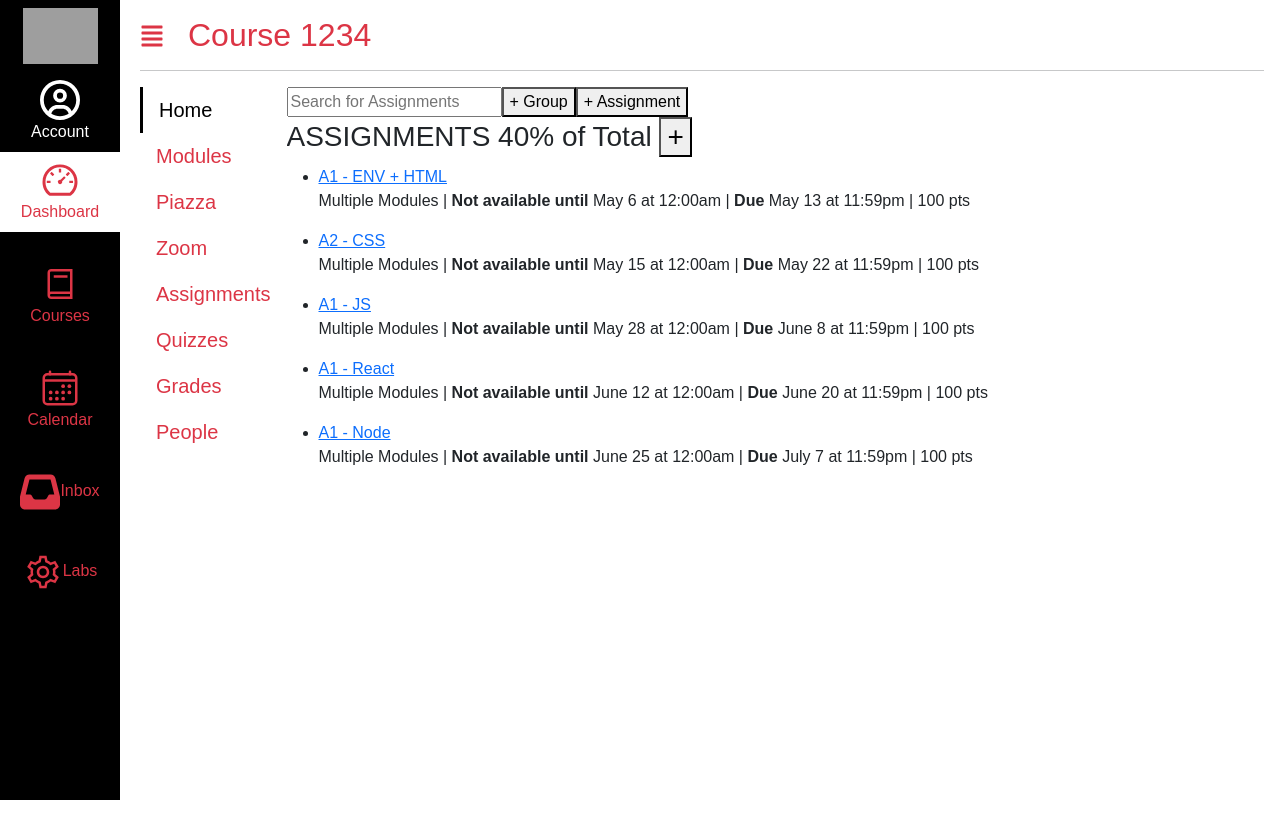
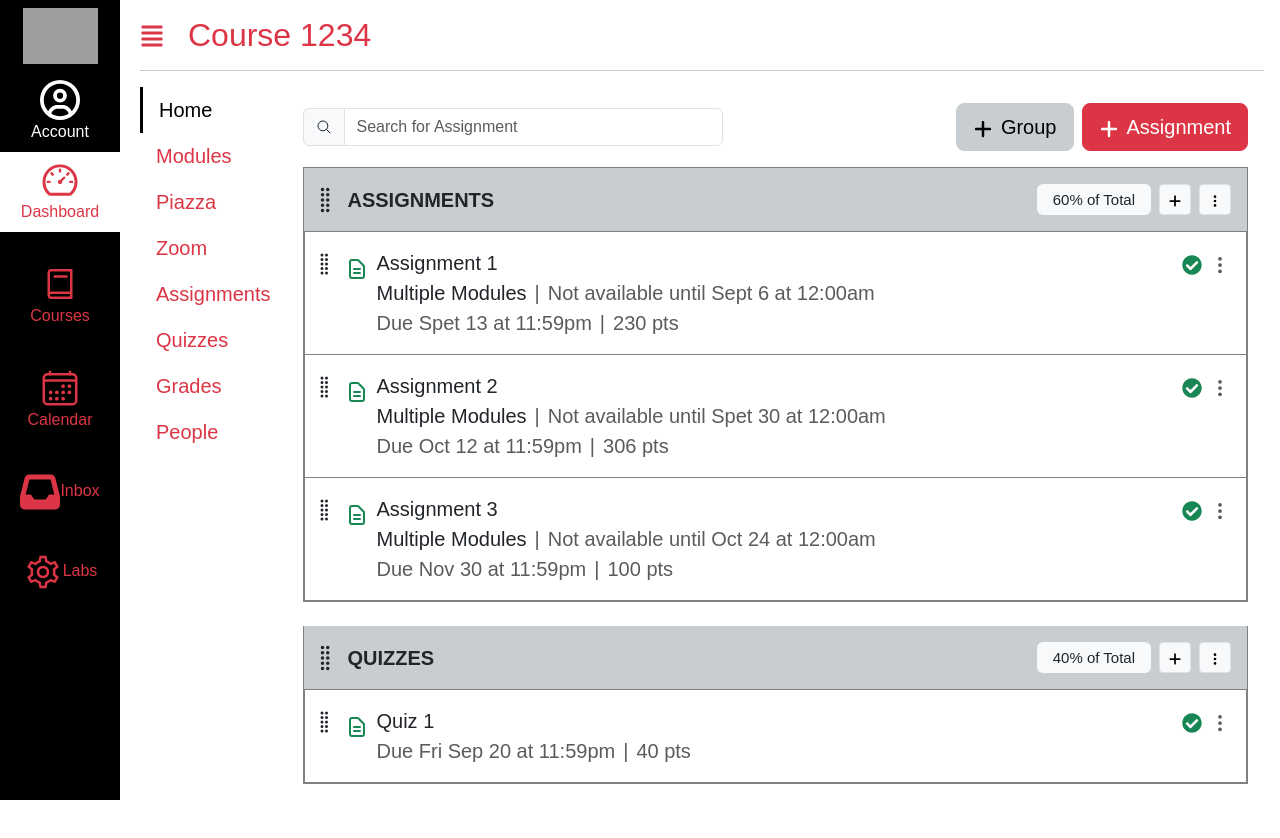
Before and after one commit to Rushikesh-pawar/kambaz-next-js, a Next.js app: page /Courses/1234/Assignments in a window 1280 px wide. Before the commit the page ends 800 px from the top, so only its background shows below. Built offline with nearby package versions, Linux system fonts and the light colour scheme; grey boxes are pictures that could not be loaded.

Commit message:
a2 CSS and Bootstrapss

```diff
--- a/app/(Kambaz)/Courses/[cid]/Assignments/page.tsx
+++ b/app/(Kambaz)/Courses/[cid]/Assignments/page.tsx
@@ -1,61 +1,247 @@
+'use client';
 import Link from 'next/link';
+import {
+  Button,
+  FormControl,
+  InputGroup,
+  ListGroup,
+  ListGroupItem,
+  Badge,
+} from 'react-bootstrap';
 
-export default function Assignments() {
-    return (
-        <div id="wd-assignments">
-            <input placeholder="Search for Assignments"
-                id="wd-search-assignment" />
-            <button id="wd-add-assignment-group">+ Group</button>
-            <button id="wd-add-assignment">+ Assignment</button>
-            <h3 id="wd-assignments-title">
-                ASSIGNMENTS 40% of Total <button>+</button> </h3>
-            <ul id="wd-assignment-list">
-                <li className="wd-assignment-list-item">
-                    <Link href="/Courses/1234/Assignments/123"
-                        className="wd-assignment-link" >
-                        A1 - ENV + HTML
-                    </Link> </li>
-                <p>
-                    Multiple Modules | <b>Not available until</b> May 6 at 12:00am |{" "}
-                    <b>Due</b> May 13 at 11:59pm | 100 pts
-                </p>
-                <li className="wd-assignment-list-item">
-                    <Link href="/Courses/1234/Assignments/123"
-                        className="wd-assignment-link" >
-                        A2 - CSS
-                    </Link> </li>
-                <p>
-                    Multiple Modules | <b>Not available until</b> May 15 at 12:00am |{" "}
-                    <b>Due</b> May 22 at 11:59pm | 100 pts
-                </p>
-                <li className="wd-assignment-list-item">
-                    <Link href="/Courses/1234/Assignments/123"
-                        className="wd-assignment-link" >
-                        A1 - JS
-                    </Link> </li>
-                <p>
-                    Multiple Modules | <b>Not available until</b> May 28 at 12:00am |{" "}
-                    <b>Due</b> June 8 at 11:59pm | 100 pts
-                </p>
-                <li className="wd-assignment-list-item">
-                    <Link href="/Courses/1234/Assignments/123"
-                        className="wd-assignment-link" >
-                        A1 - React
-                    </Link> </li>
-                <p>
-                    Multiple Modules | <b>Not available until</b> June 12 at 12:00am |{" "}
-                    <b>Due</b> June 20 at 11:59pm | 100 pts
-                </p>
-                <li className="wd-assignment-list-item">
-                    <Link href="/Courses/1234/Assignments/123"
-                        className="wd-assignment-link" >
-                        A1 - Node
-                    </Link> </li>
-                <p>
-                    Multiple Modules | <b>Not available until</b> June 25 at 12:00am |{" "}
-                    <b>Due</b> July 7 at 11:59pm | 100 pts
-                </p>
-            </ul>
+import { IoSearchOutline, IoEllipsisVertical } from 'react-icons/io5';
+import { FaPlus } from 'react-icons/fa6';
+import { FaCheckCircle } from 'react-icons/fa'; // NOTE: from 'fa' set, not 'fa6'
+import { BsGripVertical } from 'react-icons/bs';
+import { HiOutlineDocumentText } from 'react-icons/hi';
+
+export default function AssignmentsPage() {
+  return (
+    <div id="wd-assignments" className="p-3">
+
+      <div className="wd-assignments-container mx-auto">
+
+        <div className="d-flex align-items-center justify-content-between mb-3 flex-wrap gap-2">
+
+          <div style={{ maxWidth: 420 }} className="flex-grow-1">
+            <InputGroup>
+              <InputGroup.Text>
+                <IoSearchOutline className="fs-6" />
+              </InputGroup.Text>
+              <FormControl
+                id="wd-assignments-search"
+                placeholder="Search for Assignment"
+              />
+            </InputGroup>
+          </div>
+
+
+          <div className="d-flex align-items-center gap-2">
+            <Button id="wd-add-group-btn" variant="secondary" size="lg">
+              <FaPlus className="me-2" />
+              Group
+            </Button>
+            <Button id="wd-add-assignment-btn" variant="danger" size="lg">
+              <FaPlus className="me-2" />
+              Assignment
+            </Button>
+          </div>
         </div>
-    );
+
+
+        <ListGroup className="rounded-0">
+          <ListGroupItem className="p-0 mb-4 fs-5 border-gray wd-assignments-group">
+
+            <div className="group-header p-3 ps-2 bg-secondary d-flex align-items-center">
+              <BsGripVertical className="me-2 fs-3" />
+              <span className="fw-semibold text-uppercase">Assignments</span>
+
+              <div className="ms-auto d-flex align-items-center gap-2">
+                <Badge bg="light" text="dark" className="px-3 py-2 fw-normal">
+                  60% of Total
+                </Badge>
+                <Button variant="light" size="sm" className="border">
+                  <FaPlus />
+                </Button>
+                <Button variant="light" size="sm" className="border">
+                  <IoEllipsisVertical />
+                </Button>
+              </div>
+            </div>
+
+
+            <ListGroup className="rounded-0">
+
+              <ListGroupItem className="wd-assignment p-3 ps-2">
+                <div className="d-flex align-items-start gap-2">
+                  <BsGripVertical className="fs-4 mt-1" />
+                  <div className="mt-1">
+                    <HiOutlineDocumentText className="text-success fs-4" />
+                  </div>
+
+                  <div className="flex-fill">
+                    <Link
+                      href="/Courses/1234/Assignments/A1"
+                      className="wd-assignment-title text-decoration-none text-dark"
+                    >
+                      Assignment 1
+                    </Link>
+
+                    <div className="wd-assignment-line1">
+                      <span className="wd-assign-type">Multiple Modules</span>
+                      <span className="mx-2 text-muted">|</span>
+                      <span className="wd-assign-availability text-muted">
+                        <span className="label">Not available until</span> Sept 6 at 12:00am
+                      </span>
+                    </div>
+
+                    <div className="wd-assignment-line2 text-muted">
+                      <span className="wd-assign-due">
+                        <span className="label">Due</span> Spet 13 at 11:59pm
+                      </span>
+                      <span className="mx-2">|</span>
+                      <span>230 pts</span>
+                    </div>
+                  </div>
+
+                  <div className="wd-assign-right-controls text-muted">
+                    <FaCheckCircle className="text-success me-2" />
+                    <IoEllipsisVertical className="fs-5" />
+                  </div>
+                </div>
+              </ListGroupItem>
+
+
+              <ListGroupItem className="wd-assignment p-3 ps-2">
+                <div className="d-flex align-items-start gap-2">
+                  <BsGripVertical className="fs-4 mt-1" />
+                  <div className="mt-1">
+                    <HiOutlineDocumentText className="text-success fs-4" />
+                  </div>
+
+                  <div className="flex-fill">
+                    <Link
+                      href="/Courses/1234/Assignments/A2"
+                      className="wd-assignment-title text-decoration-none text-dark"
+                    >
+                      Assignment 2
+                    </Link>
+
+                    <div className="wd-assignment-line1">
+                      <span className="wd-assign-type">Multiple Modules</span>
+                      <span className="mx-2 text-muted">|</span>
+                      <span className="wd-assign-availability text-muted">
+                        <span className="label">Not available until</span> Spet 30 at 12:00am
+                      </span>
+                    </div>
+
+                    <div className="wd-assignment-line2 text-muted">
+                      <span className="wd-assign-due">
+                        <span className="label">Due</span> Oct 12 at 11:59pm
+                      </span>
+                      <span className="mx-2">|</span>
+                      <span>306 pts</span>
+                    </div>
+                  </div>
+
+                  <div className="wd-assign-right-controls text-muted">
+                    <FaCheckCircle className="text-success me-2" />
+                    <IoEllipsisVertical className="fs-5" />
+                  </div>
+                </div>
+              </ListGroupItem>
+
+
+              <ListGroupItem className="wd-assignment p-3 ps-2">
+                <div className="d-flex align-items-start gap-2">
+                  <BsGripVertical className="fs-4 mt-1" />
+                  <div className="mt-1">
+                    <HiOutlineDocumentText className="text-success fs-4" />
+                  </div>
+
+                  <div className="flex-fill">
+                    <Link
+                      href="/Courses/1234/Assignments/A3"
+                      className="wd-assignment-title text-decoration-none text-dark"
+                    >
+                      Assignment 3
+                    </Link>
+
+                    <div className="wd-assignment-line1">
+                      <span className="wd-assign-type">Multiple Modules</span>
+                      <span className="mx-2 text-muted">|</span>
+                      <span className="wd-assign-availability text-muted">
+                        <span className="label">Not available until</span> Oct 24 at 12:00am
+                      </span>
+                    </div>
+
+                    <div className="wd-assignment-line2 text-muted">
+                      <span className="wd-assign-due">
+                        <span className="label">Due</span> Nov 30 at 11:59pm
+                      </span>
+                      <span className="mx-2">|</span>
+                      <span>100 pts</span>
+                    </div>
+                  </div>
+
+                  <div className="wd-assign-right-controls text-muted">
+                    <FaCheckCircle className="text-success me-2" />
+                    <IoEllipsisVertical className="fs-5" />
+                  </div>
+                </div>
+              </ListGroupItem>
+            </ListGroup>
+          </ListGroupItem>
+
+
+          <ListGroupItem className="p-0 mb-4 fs-5 border-gray wd-assignments-group">
+            <div className="group-header p-3 ps-2 bg-secondary d-flex align-items-center">
+              <BsGripVertical className="me-2 fs-3" />
+              <span className="fw-semibold text-uppercase">Quizzes</span>
+              <div className="ms-auto d-flex align-items-center gap-2">
+                <Badge bg="light" text="dark" className="px-3 py-2 fw-normal">
+                  40% of Total
+                </Badge>
+                <Button variant="light" size="sm" className="border">
+                  <FaPlus />
+                </Button>
+                <Button variant="light" size="sm" className="border">
+                  <IoEllipsisVertical />
+                </Button>
+              </div>
+            </div>
+            <ListGroup className="rounded-0">
+              <ListGroupItem className="wd-assignment p-3 ps-2">
+                <div className="d-flex align-items-start gap-2">
+                  <BsGripVertical className="fs-4 mt-1" />
+                  <div className="mt-1">
+                    <HiOutlineDocumentText className="text-success fs-4" />
+                  </div>
+                  <div className="flex-fill">
+                    <Link
+                      href="/Courses/1234/Assignments/Q1"
+                      className="wd-assignment-title text-decoration-none text-dark"
+                    >
+                      Quiz 1
+                    </Link>
+                    <div className="wd-assignment-line2 text-muted">
+                      <span className="wd-assign-due">
+                        <span className="label">Due</span> Fri Sep 20 at 11:59pm
+                      </span>
+                      <span className="mx-2">|</span>
+                      <span>40 pts</span>
+                    </div>
+                  </div>
+                  <div className="wd-assign-right-controls text-muted">
+                    <FaCheckCircle className="text-success me-2" />
+                    <IoEllipsisVertical className="fs-5" />
+                  </div>
+                </div>
+              </ListGroupItem>
+            </ListGroup>
+          </ListGroupItem>
+        </ListGroup>
+      </div>
+    </div>
+  );
 }
```
Also changed, not shown: app/(Kambaz)/Courses/[cid]/Assignments/[aid]/page.tsx (+162 -109 lines).
